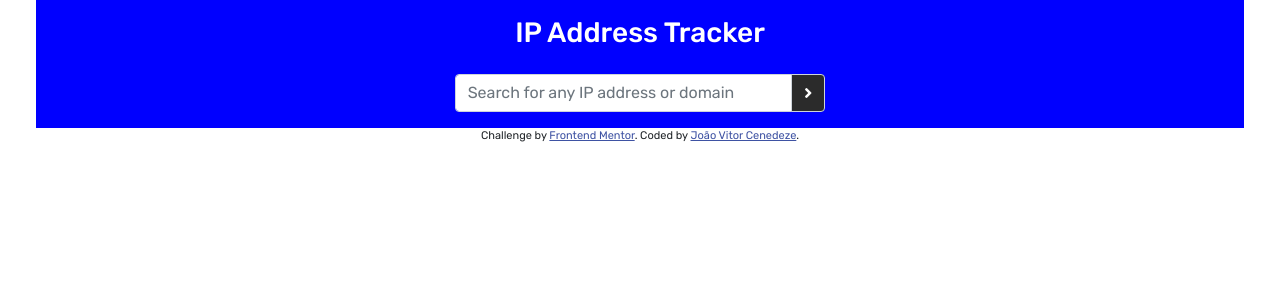
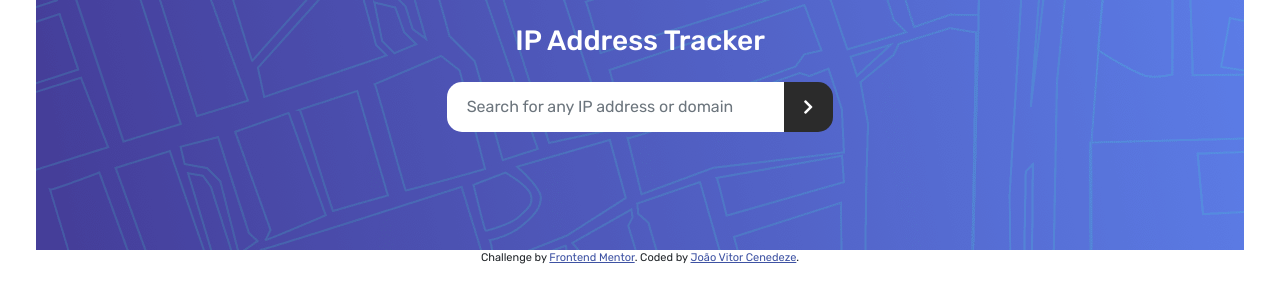
Before and after one commit to jvcenedeze/ip-tracker, a Vue app in the folder ip-tracker/: page / in a window 1280 px wide. Shown: the top 302 px of the page. Built offline with nearby package versions, Linux system fonts and the light colour scheme.

Commit message:
Added background image

```diff
--- a/ip-tracker/src/App.vue
+++ b/ip-tracker/src/App.vue
@@ -33,7 +33,7 @@ export default {
 </script>
 
 <style lang="scss">
-@import url("https://fonts.googleapis.com/css2?family=Rubik:wght@300;400;500;600;700;800;900&display=swap");
+@import url("https://fonts.googleapis.com/css2?family=Rubik:wght@400;500;700&display=swap");
 
 #app {
   font-family: "Rubik", sans-serif;
--- a/ip-tracker/src/components/Home.vue
+++ b/ip-tracker/src/components/Home.vue
@@ -1,24 +1,32 @@
 <template>
   <div class="container-fluid">
-    <div class="container-fluid blue-background">
+    <div class="d-flex justify-content-center">
+      <div class="blue-background">
         <div class="row">
           <div class="col-4"></div>
           <div class="col-4">
             <div class="d-flex flex-column justify-content-center">
-            <h3 class="text-center pt-3 header-h3">IP Address Tracker</h3>
+              <h3 class="text-center pt-4 header-h3">IP Address Tracker</h3>
               <div class="input-group my-3">
                 <input
                   type="text"
-                class="form-control"
+                  class="form-control shadow-none"
                   placeholder="Search for any IP address or domain"
                   aria-label="Search for any IP address or domain"
                   aria-describedby="basic-addon2"
                 >
                 <span
-                class="input-group-text"
+                  class="input-group-text d-flex justify-content-center alig-items-center"
                   id="basic-addon2"
-              ><i class="fas fa-angle-right"></i></span>
+                ><i class="fas fa-chevron-right fa"></i></span>
               </div>
+            </div>
+          </div>
+        </div>
+        <div class="row">
+          <div class="col-2"></div>
+          <div class="col-8">
+            <div class="data-status"></div>
           </div>
         </div>
       </div>
@@ -34,15 +42,30 @@ export default {
 
 <style lang="scss">
 .blue-background {
-  background-color: blue;
+  background-image: url("../assets/pattern-bg.png");
+  height: 250px;
+  width: 1440px;
   .header-h3 {
     color: white;
   }
   span#basic-addon2 {
     background-color: hsl(0, 0%, 17%);
+    border: none;
+    width: 50px;
+    border-top-right-radius: 15px;
+    border-bottom-right-radius: 15px;
     i {
       color: white;
     }
   }
+  .input-group {
+    height: 50px;
+    input.form-control {
+      border: none;
+      border-top-left-radius: 15px;
+      border-bottom-left-radius: 15px;
+      padding-left: 20px;
+    }
+  }
 }
 </style>
```
Lines whose indentation alone changed are shown as unchanged.
